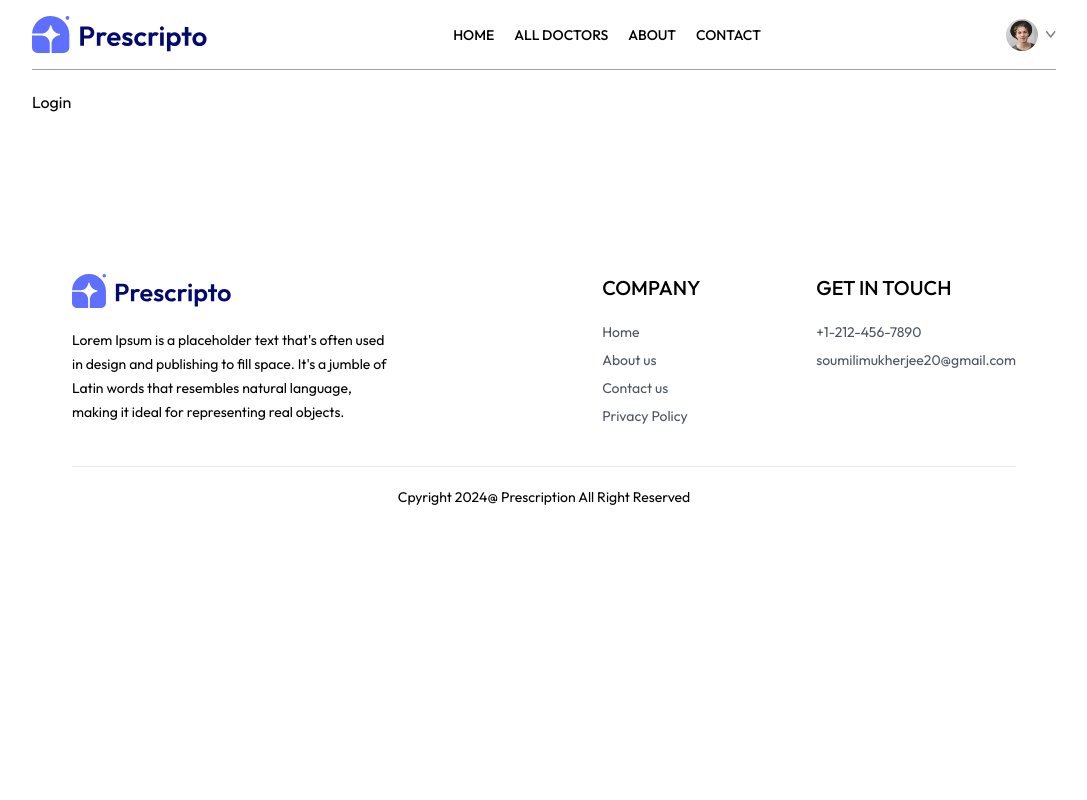
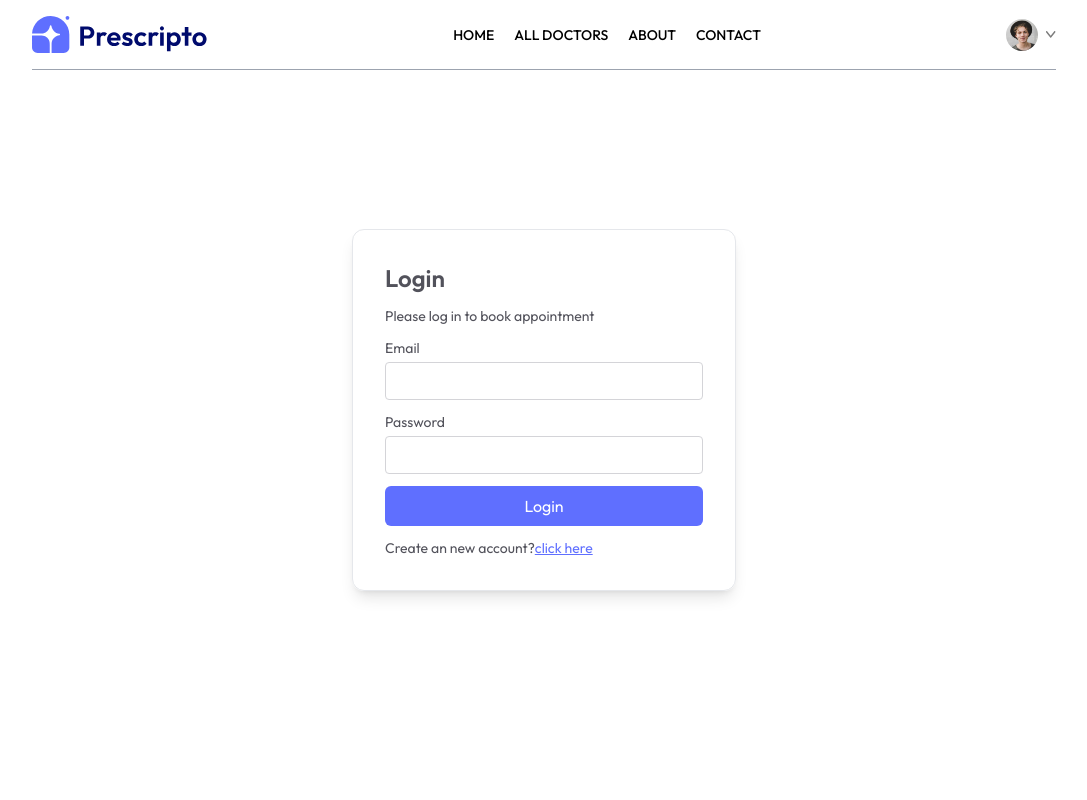
Before and after one commit to Soumili-Mukherjee/Doctor-Appointment-Frontend, a React (Vite) app in the folder vite-project/: page /login in a window 1280 px wide. Shown: the top 800 px of the page, without its empty margins (96-1183 px from the left). Built offline with nearby package versions, Linux system fonts and the light colour scheme.

Commit message:
login half done

```diff
--- a/vite-project/src/pages/Login.jsx
+++ b/vite-project/src/pages/Login.jsx
@@ -1,9 +1,45 @@
 /* eslint-disable no-unused-vars */
-import React from 'react'
+import React,{useState} from 'react'
 
 const Login = () => {
+  const [state,setState]=useState('Login')
+  const [email,setEmail]=useState('')
+  const [password,setPassword]=useState('')
+  const [name,setName]=useState('')
+
+  const onSubmitHandler= async (event)=>{
+    event.preventDefault()
+
+  }
   return (
-    <div>Login</div>
+    <form className='min-h-[80vh] flex items-center'>
+      <div className='flex flex-col gap-3 m-auto items-start p-8 min-w-[340px] sm:min-w-96 border rounded-xl text-zinc-600 text-sm shadow-lg '>
+        <p className='text-2xl font-semibold '>{state === 'Sign Up' ? "Create Account":"Login"}</p>
+        <p>Please {state === 'Sign Up' ? "sign up":"log in" } to book appointment</p>
+        {
+          state === "Sign Up" && <div className='w-full '>
+          <p>Full Name</p>
+          <input className= 'border border-zinc-300 rounded w-full p-2 mt-1 ' type="text" onChange={(e)=>setName(e.target.name)} value={name} required/>
+        </div>
+        }
+
+        <div className='w-full '>
+          <p>Email</p>
+          <input className= 'border border-zinc-300 rounded w-full p-2 mt-1 ' type="email" onChange={(e)=>setEmail(e.target.email)} value={email} required/>
+        </div>
+        <div className='w-full'>
+          <p>Password</p>
+          <input className= 'border border-zinc-300 rounded w-full p-2 mt-1 ' type="password" onChange={(e)=>setPassword(e.target.password)} value={password} required/>
+        </div>
+        <button className='bg-primary text-white w-full py-2 rounded-md text-base'>{state === 'Sign Up' ? "Create Account":"Login"}</button>
+        {
+          state === "Sign Up"
+          ? <p>Already have an accoun ? <span onClick={()=>setState('Login')} className='text-primary underline cursor-pointer'>Login here</span> </p>
+          : <p>Create an new account?<span onClick={()=>setState('Sign Up')}className='text-primary underline cursor-pointer'>click here  </span> </p>
+        }
+      </div>
+
+    </form>
   )
 }
 
```
